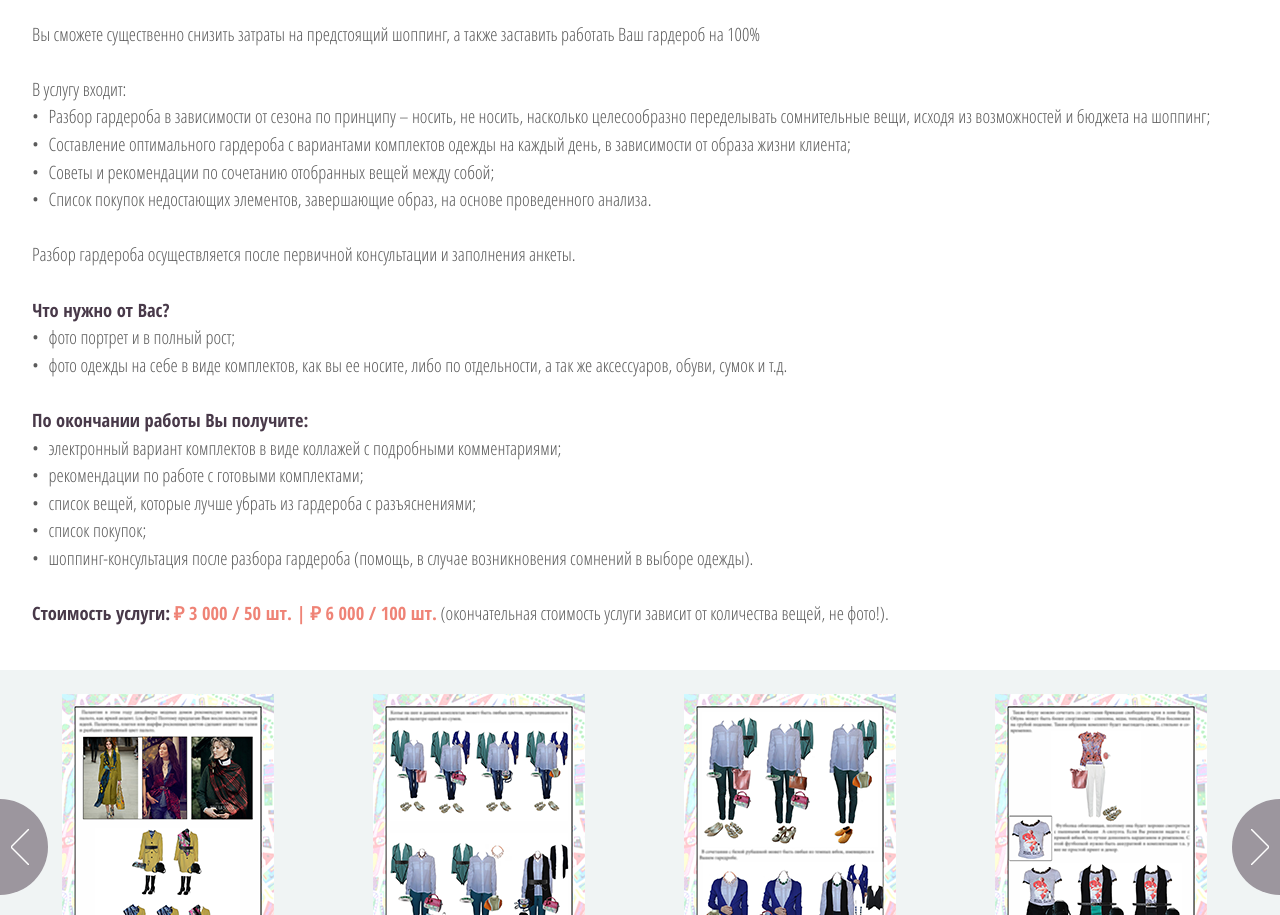
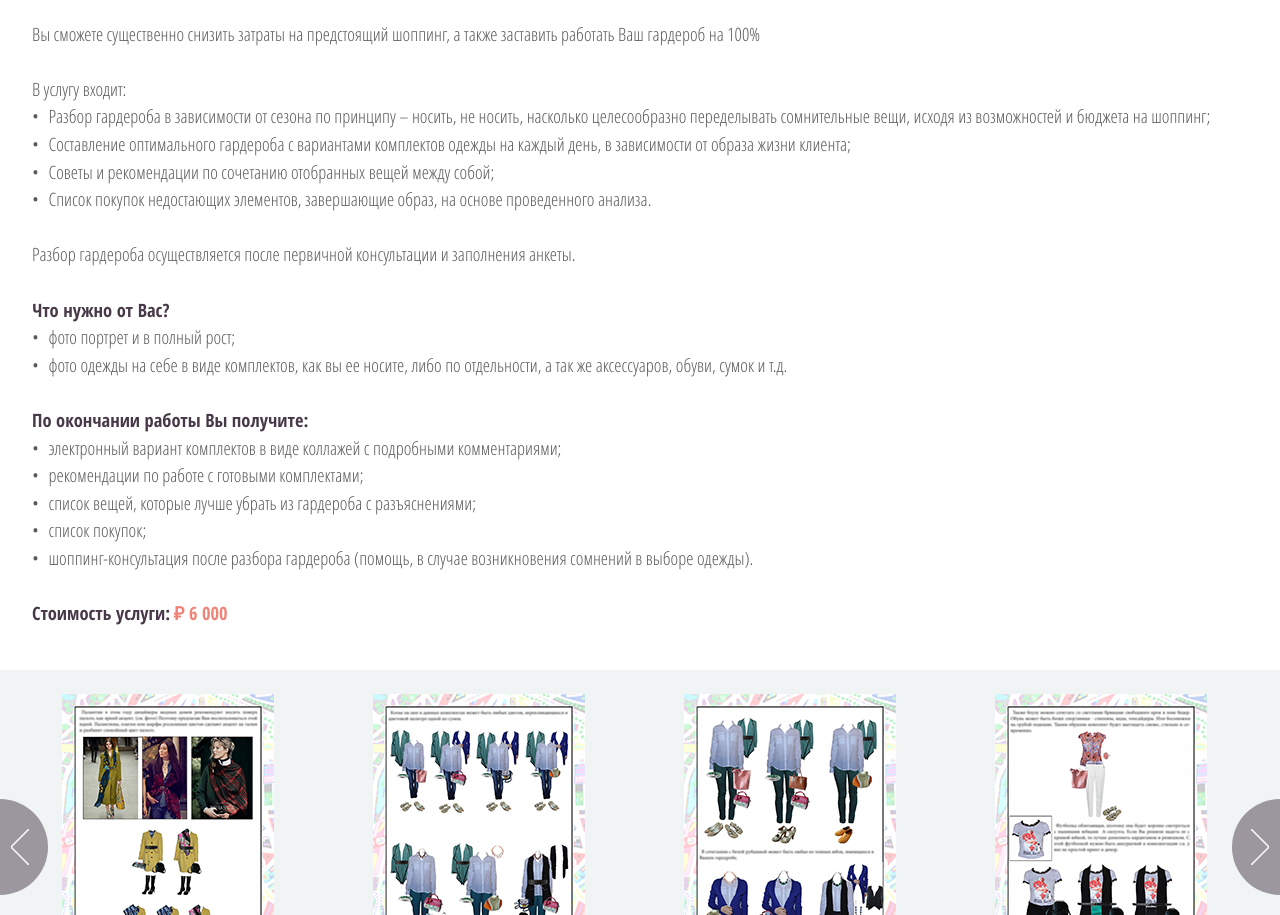
Before and after one commit to asukhov/ms, a plain HTML site: page s-photodrobe.html in a window 1280 px wide. Shown: the part 185-1100 px from the top of the page. Drawn offline with Linux system fonts and the light colour scheme.

Commit message:
Update s-photodrobe.html

```diff
--- a/s-photodrobe.html
+++ b/s-photodrobe.html
@@ -91,8 +91,7 @@
 								  &bull;&nbsp;&nbsp;шоппинг-консультация после разбора гардероба (помощь, в случае возникновения
 								  сомнений в выборе одежды).<br /><br />
 
-								<b>Стоимость услуги:</b>  <b class="red">₽ 3 000 / 50 шт. | ₽ 6 000 / 100 шт.</b> (окончательная стоимость услуги зависит
-								от количества вещей, не фото!).<br /><br />
+								<b>Стоимость услуги:</b>  <b class="red">₽ 6 000</b><br /><br />
 							</p>
 						</article>
 					</div>
```
